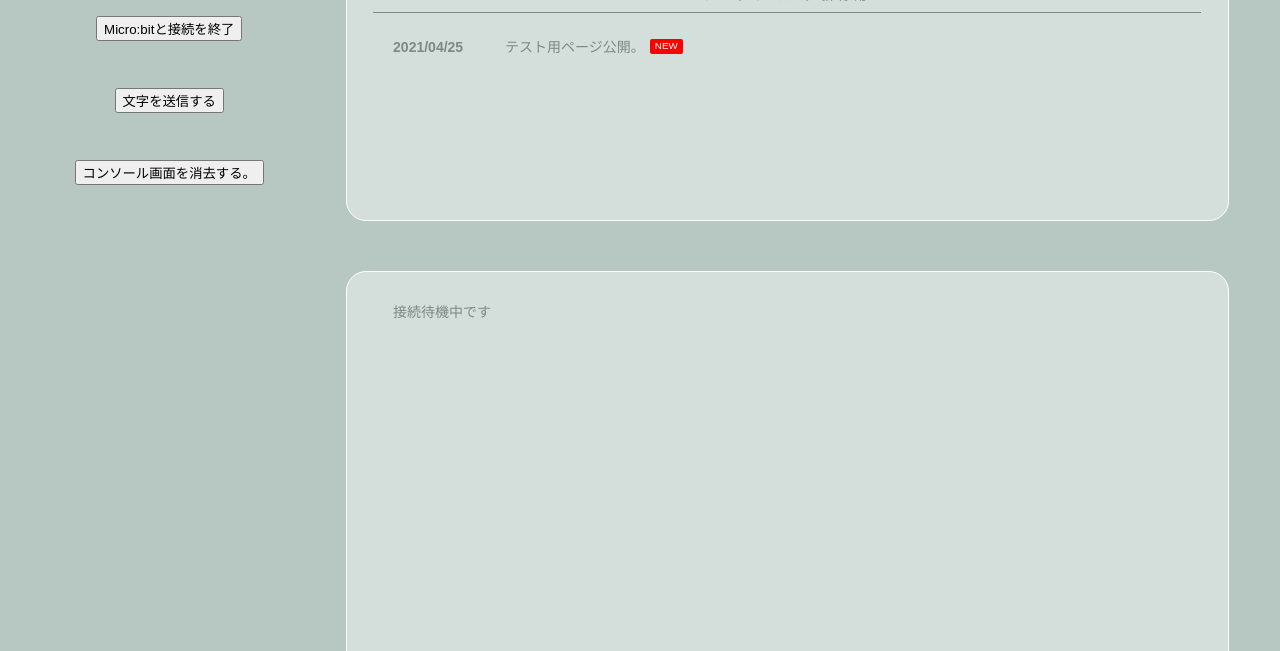
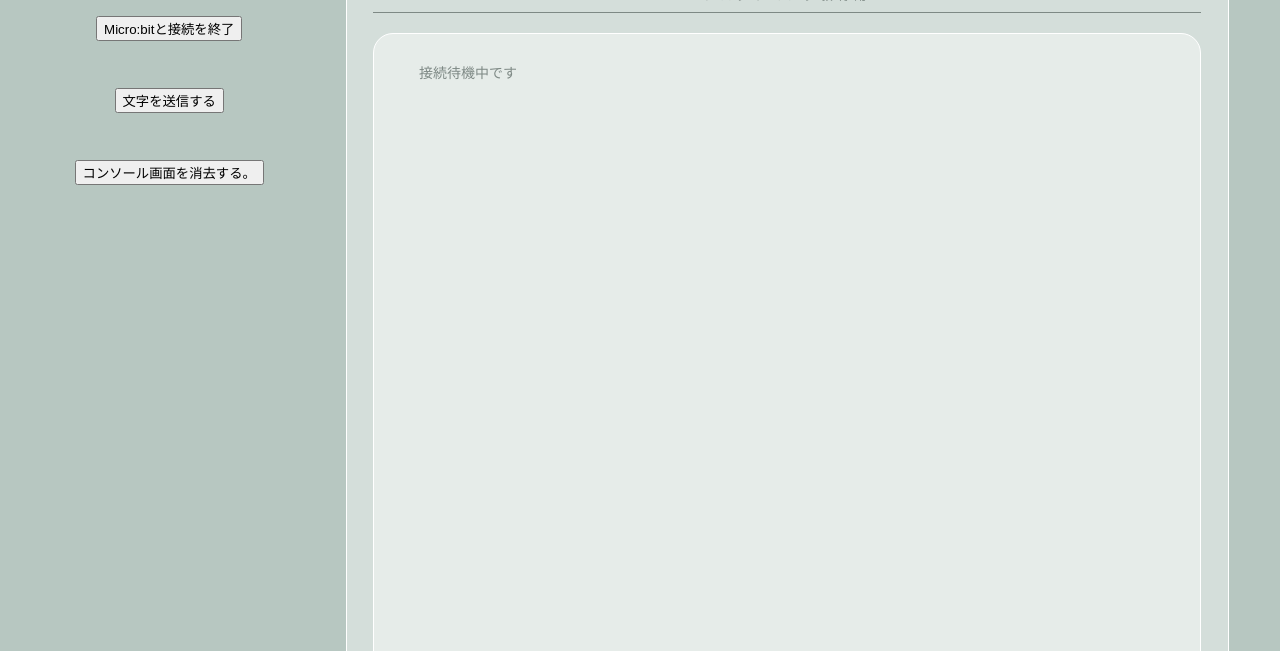
Before and after one commit to sakai-code/web, a plain HTML site: page index.html in a window 1280 px wide. Shown: the part 149-800 px from the top of the page. Drawn offline with Linux system fonts and the light colour scheme.

Commit message:
Update index.html

```diff
--- a/index.html
+++ b/index.html
@@ -21,13 +21,7 @@
 
 			<section id="new" class="box">
 				<h2 id="newinfo_hdr" class="close"><span>Mcro:bitコンソール</span>プログラミング教育用</h2>
-				<dl id="newinfo">
-					<dt>2021/04/25</dt>
-					<dd>テスト用ページ公開。<span class="newicon">NEW</span></dd>
 
-
-				</dl>
-			</section>
 
 			<section class="box1" id="console" padding:2　>
 
```
